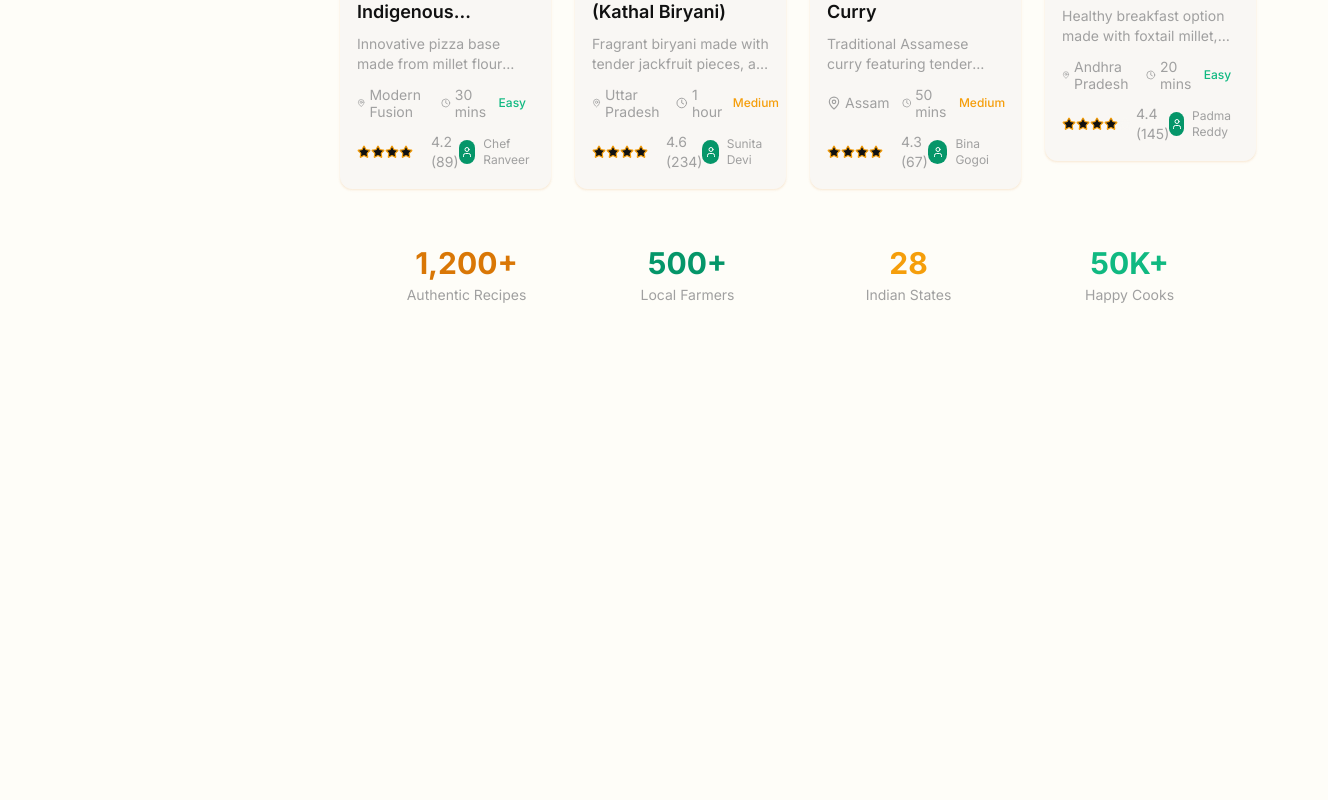
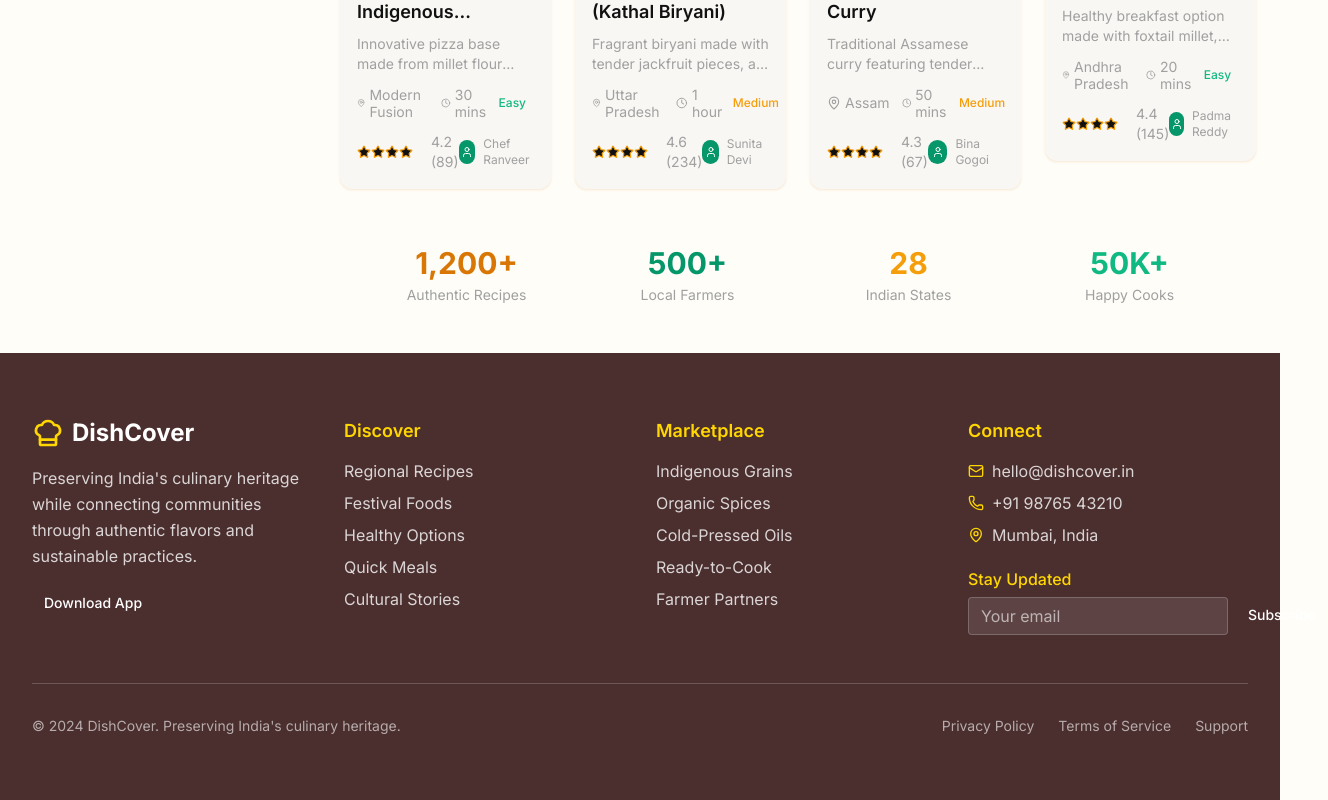
Before and after one commit to dnyaneshsb20/HeritageBites, a React (Vite) app: page /recipe-discovery-dashboard in a window 1280 px wide. Shown: the part 2370-3170 px from the top of the page, 1328 px wide, since content can reach past the window. Before the commit the page ends 2723 px from the top, so only its background shows below. Built offline with nearby package versions, Linux system fonts and the light colour scheme.

Commit message:
updated recipe discovery dashboard

```diff
--- a/src/pages/recipe-discovery-dashboard/index.jsx
+++ b/src/pages/recipe-discovery-dashboard/index.jsx
@@ -7,6 +7,7 @@ import RegionalMap from './components/RegionalMap';
 import StoryCard from './components/StoryCard';
 import FloatingActionButton from './components/FloatingActionButton';
 import Icon from '../../components/AppIcon';
+import Footer from '../dashboard/components/Footer';
 
 const RecipeDiscoveryDashboard = () => {
   const [activeFilters, setActiveFilters] = useState([]);
@@ -358,6 +359,7 @@ const RecipeDiscoveryDashboard = () => {
       </main>
       {/* Floating Action Button */}
       <FloatingActionButton />
+      <Footer />
     </div>
   );
 };
```
